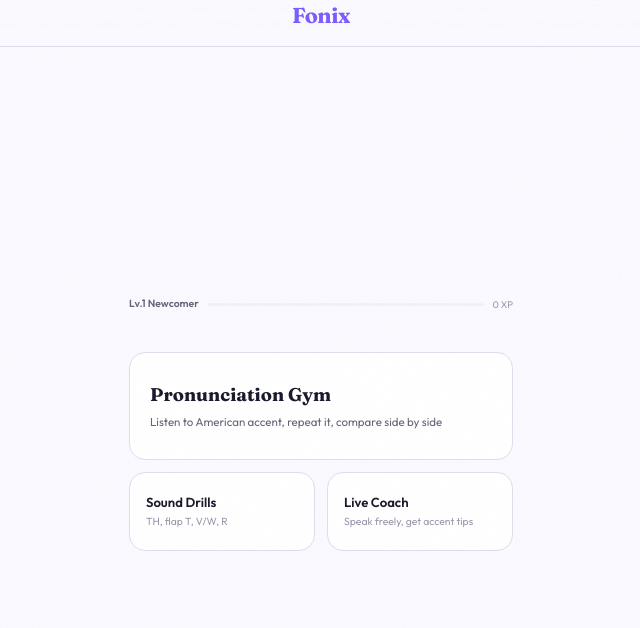
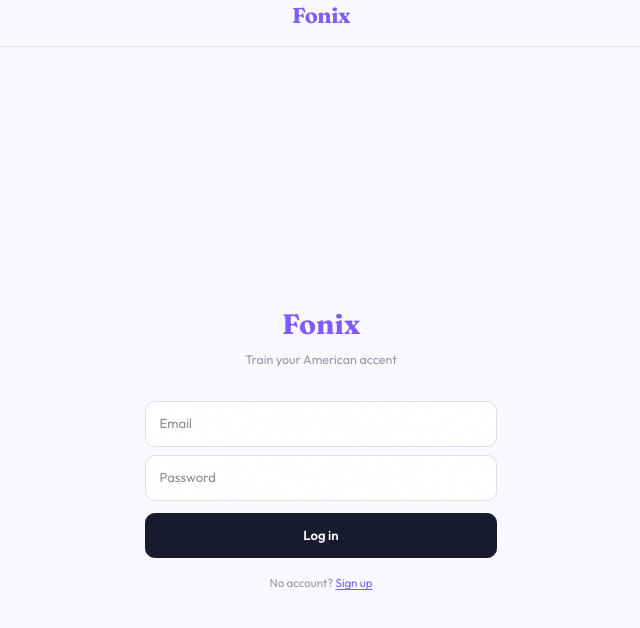
Before and after one commit to laasya2005/Fonix, a Next.js app: page / in a window 1280 px wide. Shown: the top 628 px of the page, without its empty margins (319-959 px from the left). Built offline with nearby package versions, Linux system fonts and the light colour scheme; no server answers.

Commit message:
feat: add Supabase auth with login/signup gate

```diff
--- a/app/page.tsx
+++ b/app/page.tsx
@@ -18,6 +18,7 @@ import { AICoach } from "@/components/AICoach";
 import { PronunciationTrainer } from "@/components/PronunciationTrainer";
 import { BadgePopup } from "@/components/BadgePopup";
 import { LevelUpPopup } from "@/components/LevelUpPopup";
+import { AuthGate } from "@/components/AuthGate";
 
 type AppState =
   | "module-select"
@@ -37,7 +38,7 @@ const allSentences = (sentencesData.sentences as Sentence[]).sort(
   (a, b) => (LEVEL_ORDER[a.level] ?? 0) - (LEVEL_ORDER[b.level] ?? 0) || a.difficulty - b.difficulty
 );
 
-export default function Home() {
+function AppContent() {
   const [state, setState] = useState<AppState>("module-select");
   const [selectedModule, setSelectedModule] = useState<Category | null>(null);
   const [sentenceIndex, setSentenceIndex] = useState(0);
@@ -371,3 +372,11 @@ export default function Home() {
     </>
   );
 }
+
+export default function Home() {
+  return (
+    <AuthGate>
+      {() => <AppContent />}
+    </AuthGate>
+  );
+}
--- /dev/null
+++ b/components/AuthGate.tsx
@@ -0,0 +1,138 @@
+"use client";
+
+import { useState, useEffect } from "react";
+import type { User } from "@supabase/supabase-js";
+import { getSupabase } from "@/lib/supabase";
+
+interface AuthGateProps {
+  children: (user: User) => React.ReactNode;
+}
+
+export function AuthGate({ children }: AuthGateProps) {
+  const [user, setUser] = useState<User | null>(null);
+  const [loading, setLoading] = useState(true);
+  const [mode, setMode] = useState<"login" | "signup">("login");
+  const [email, setEmail] = useState("");
+  const [password, setPassword] = useState("");
+  const [error, setError] = useState("");
+  const [submitting, setSubmitting] = useState(false);
+
+  useEffect(() => {
+    const supabase = getSupabase();
+    supabase.auth.getUser().then(({ data }) => {
+      setUser(data.user);
+      setLoading(false);
+    });
+    const { data: { subscription } } = supabase.auth.onAuthStateChange((_event, session) => {
+      setUser(session?.user ?? null);
+    });
+    return () => subscription.unsubscribe();
+  }, []);
+
+  const handleSubmit = async (e: React.FormEvent) => {
+    e.preventDefault();
+    setError("");
+    setSubmitting(true);
+    const supabase = getSupabase();
+
+    if (mode === "signup") {
+      const { error } = await supabase.auth.signUp({ email, password });
+      if (error) setError(error.message);
+    } else {
+      const { error } = await supabase.auth.signInWithPassword({ email, password });
+      if (error) setError(error.message);
+    }
+    setSubmitting(false);
+  };
+
+  if (loading) {
+    return (
+      <div style={{ display: 'flex', alignItems: 'center', justifyContent: 'center', minHeight: '100dvh', background: 'var(--bg)' }}>
+        <p style={{ fontSize: '0.8rem', color: 'var(--text-dim)' }}>Loading...</p>
+      </div>
+    );
+  }
+
+  if (user) {
+    return <>{children(user)}</>;
+  }
+
+  return (
+    <div style={{
+      display: 'flex', alignItems: 'center', justifyContent: 'center',
+      minHeight: '100dvh', background: 'var(--bg)', padding: '1.5rem',
+    }}>
+      <div style={{ width: '100%', maxWidth: '22rem' }}>
+        <div style={{ textAlign: 'center', marginBottom: '2rem' }}>
+          <h1 style={{ fontFamily: 'var(--font-display)', fontSize: '1.75rem', fontWeight: 700, color: 'var(--accent)', marginBottom: '0.35rem' }}>
+            Fonix
+          </h1>
+          <p style={{ fontSize: '0.78rem', color: 'var(--text-dim)' }}>
+            Train your American accent
+          </p>
+        </div>
+
+        <form onSubmit={handleSubmit}>
+          <input
+            type="email"
+            placeholder="Email"
+            value={email}
+            onChange={(e) => setEmail(e.target.value)}
+            required
+            style={{
+              width: '100%', padding: '0.75rem 0.85rem', borderRadius: '0.6rem',
+              border: '1px solid var(--border)', background: 'var(--surface)',
+              color: 'var(--text)', fontSize: '0.82rem', marginBottom: '0.5rem',
+              outline: 'none',
+            }}
+          />
+          <input
+            type="password"
+            placeholder="Password"
+            value={password}
+            onChange={(e) => setPassword(e.target.value)}
+            required
+            minLength={6}
+            style={{
+              width: '100%', padding: '0.75rem 0.85rem', borderRadius: '0.6rem',
+              border: '1px solid var(--border)', background: 'var(--surface)',
+              color: 'var(--text)', fontSize: '0.82rem', marginBottom: '0.75rem',
+              outline: 'none',
+            }}
+          />
+
+          {error && (
+            <p style={{ fontSize: '0.7rem', color: 'var(--error)', marginBottom: '0.5rem' }}>{error}</p>
+          )}
+
+          <button
+            type="submit"
+            disabled={submitting}
+            style={{
+              width: '100%', padding: '0.75rem', borderRadius: '0.6rem',
+              border: '1px solid var(--text)', background: 'var(--text)', color: 'var(--bg)',
+              fontWeight: 600, fontSize: '0.82rem', cursor: 'pointer',
+              opacity: submitting ? 0.6 : 1,
+            }}
+          >
+            {submitting ? "..." : mode === "login" ? "Log in" : "Create account"}
+          </button>
+        </form>
+
+        <p style={{ textAlign: 'center', marginTop: '1rem', fontSize: '0.72rem', color: 'var(--text-dim)' }}>
+          {mode === "login" ? "No account? " : "Already have an account? "}
+          <button
+            onClick={() => { setMode(mode === "login" ? "signup" : "login"); setError(""); }}
+            style={{
+              background: 'none', border: 'none', color: 'var(--accent)',
+              fontSize: '0.72rem', cursor: 'pointer', textDecoration: 'underline',
+              textUnderlineOffset: '2px',
+            }}
+          >
+            {mode === "login" ? "Sign up" : "Log in"}
+          </button>
+        </p>
+      </div>
+    </div>
+  );
+}
--- /dev/null
+++ b/lib/supabase.ts
@@ -0,0 +1,8 @@
+import { createBrowserClient } from "@supabase/ssr";
+
+export function getSupabase() {
+  return createBrowserClient(
+    process.env.NEXT_PUBLIC_SUPABASE_URL!,
+    process.env.NEXT_PUBLIC_SUPABASE_ANON_KEY!
+  );
+}
--- a/package.json
+++ b/package.json
@@ -11,6 +11,8 @@
     "test:watch": "vitest"
   },
   "dependencies": {
+    "@supabase/ssr": "^0.10.0",
+    "@supabase/supabase-js": "^2.101.1",
     "next": "16.2.2",
     "openai": "^6.33.0",
     "react": "19.2.4",
```
Also changed, not shown: 2 other files (tests, documents, lock files or other folders).
